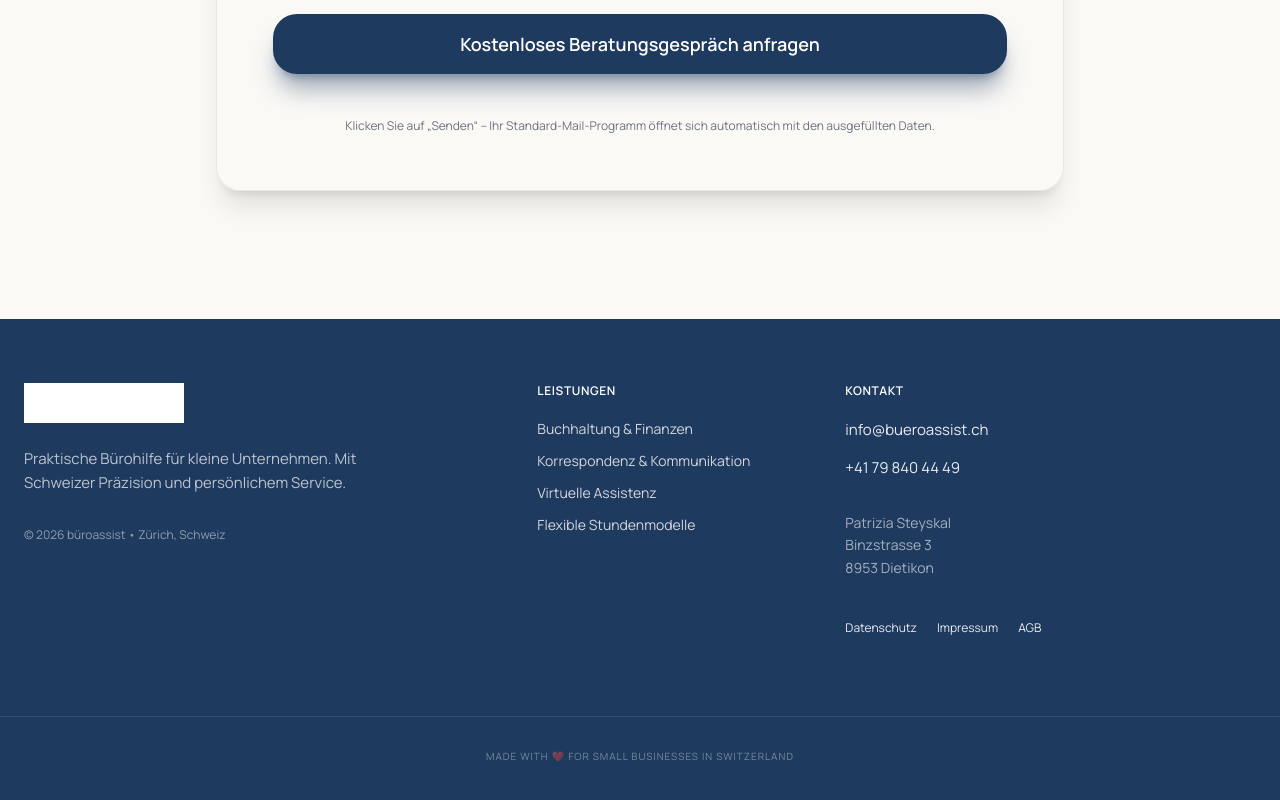
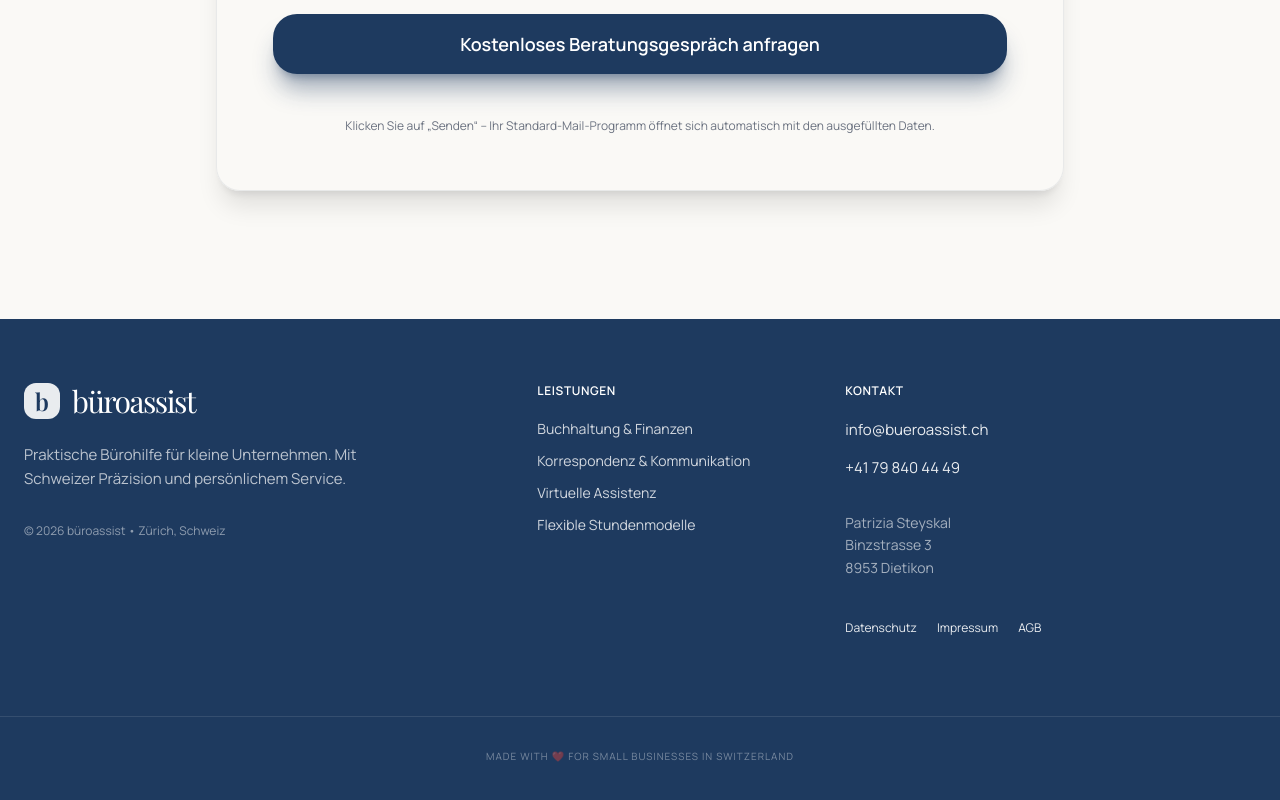
Before and after one commit to Claudio723/buroassist, a Next.js app: page / in a window 1280 px wide. Shown: the part 4108-4908 px from the top of the page. Built offline with nearby package versions, Linux system fonts and the light colour scheme.

Commit message:
Footer: Logo-Bild entfernt, Text-Logo wieder eingebaut (weisser Block durch invert-Filter)

```diff
--- a/components/Footer.tsx
+++ b/components/Footer.tsx
@@ -7,12 +7,11 @@ export default function Footer() {
     <footer className="bg-primary text-white/90 pt-16 pb-10">
       <div className="max-w-7xl mx-auto px-6 grid md:grid-cols-12 gap-y-16">
         <div className="md:col-span-5">
-          <div className="flex items-center mb-6">
-            <img
-              src="/logo.png"
-              alt="büroassist"
-              className="h-10 w-auto object-contain brightness-0 invert"
-            />
+          <div className="flex items-center gap-3 mb-6">
+            <div className="w-9 h-9 bg-white/90 rounded-xl flex items-center justify-center">
+              <span className="text-primary font-serif-custom text-2xl font-semibold">b</span>
+            </div>
+            <div className="font-serif-custom text-3xl tracking-tighter text-white">büroassist</div>
           </div>
 
           <p className="max-w-sm text-white/70 text-[15px] leading-relaxed">
```
